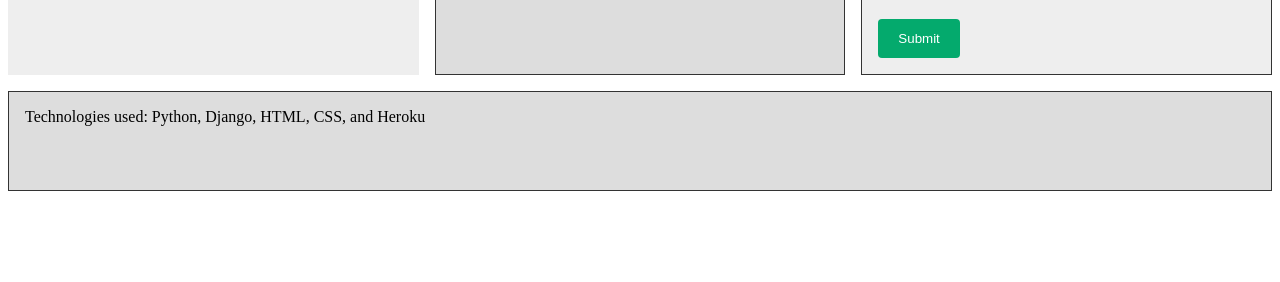
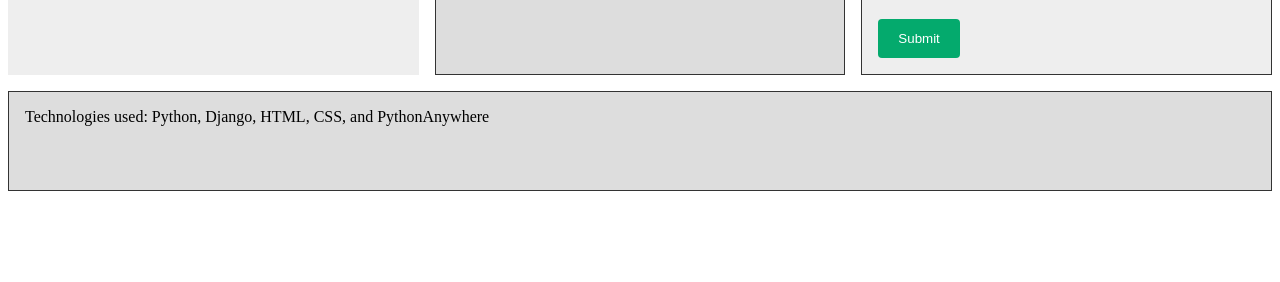
Before and after one commit to csfj87/pw, a Django app: page / in a window 1280 px wide. Shown: the part 518-800 px from the top of the page. Run offline with Django 4.2, Linux system fonts and the light colour scheme.

Commit message:
Updating homepg.html
Updating

```diff
--- a/templates/homepg.html
+++ b/templates/homepg.html
@@ -111,7 +111,7 @@ input[type=submit]:hover {
 
 
     </div>
-    <div class="footer">Technologies used: Python, Django, HTML, CSS, and Heroku</div>
+    <div class="footer">Technologies used: Python, Django, HTML, CSS, and PythonAnywhere</div>
 
   </div>
 </body>
```
